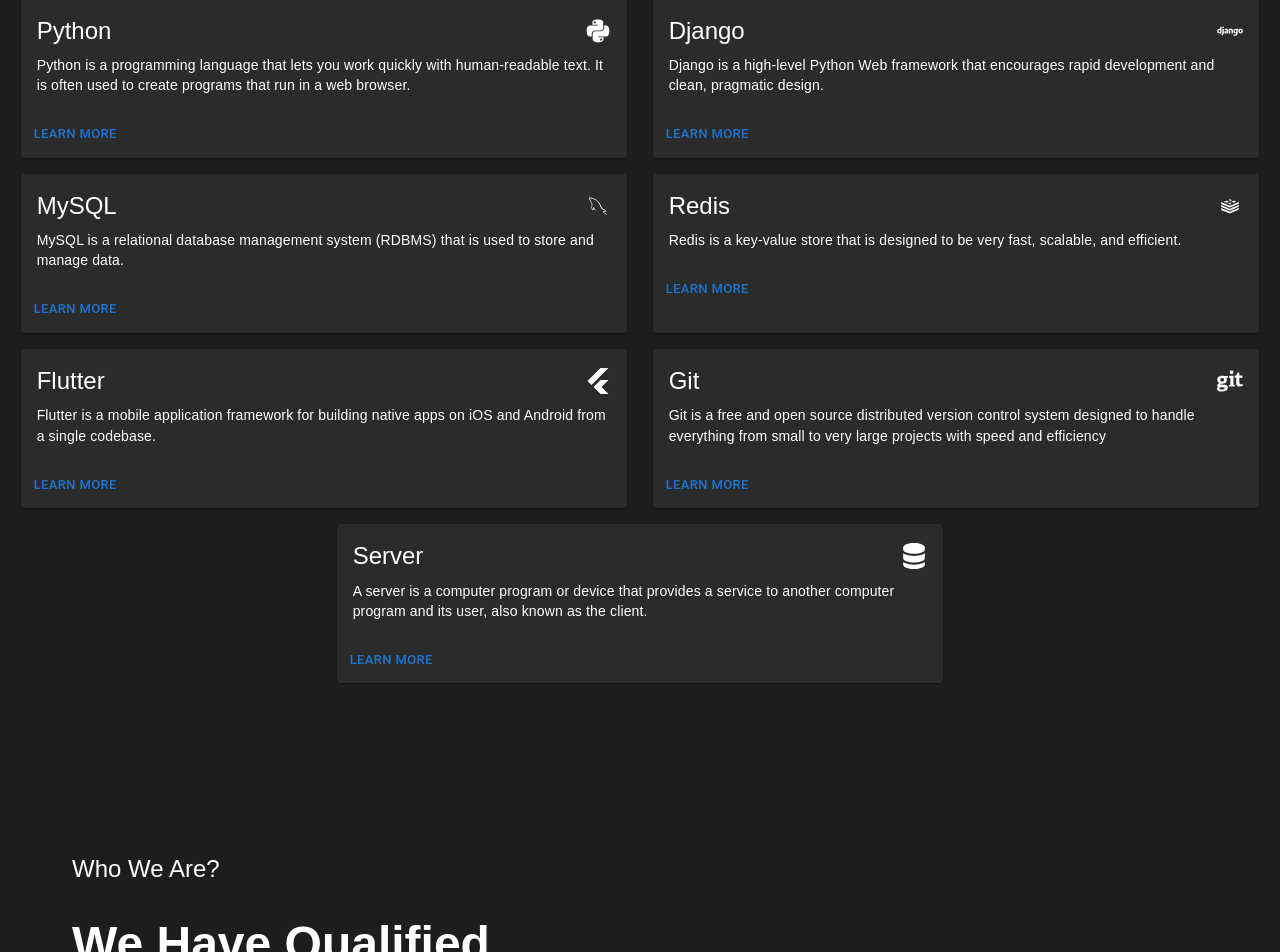
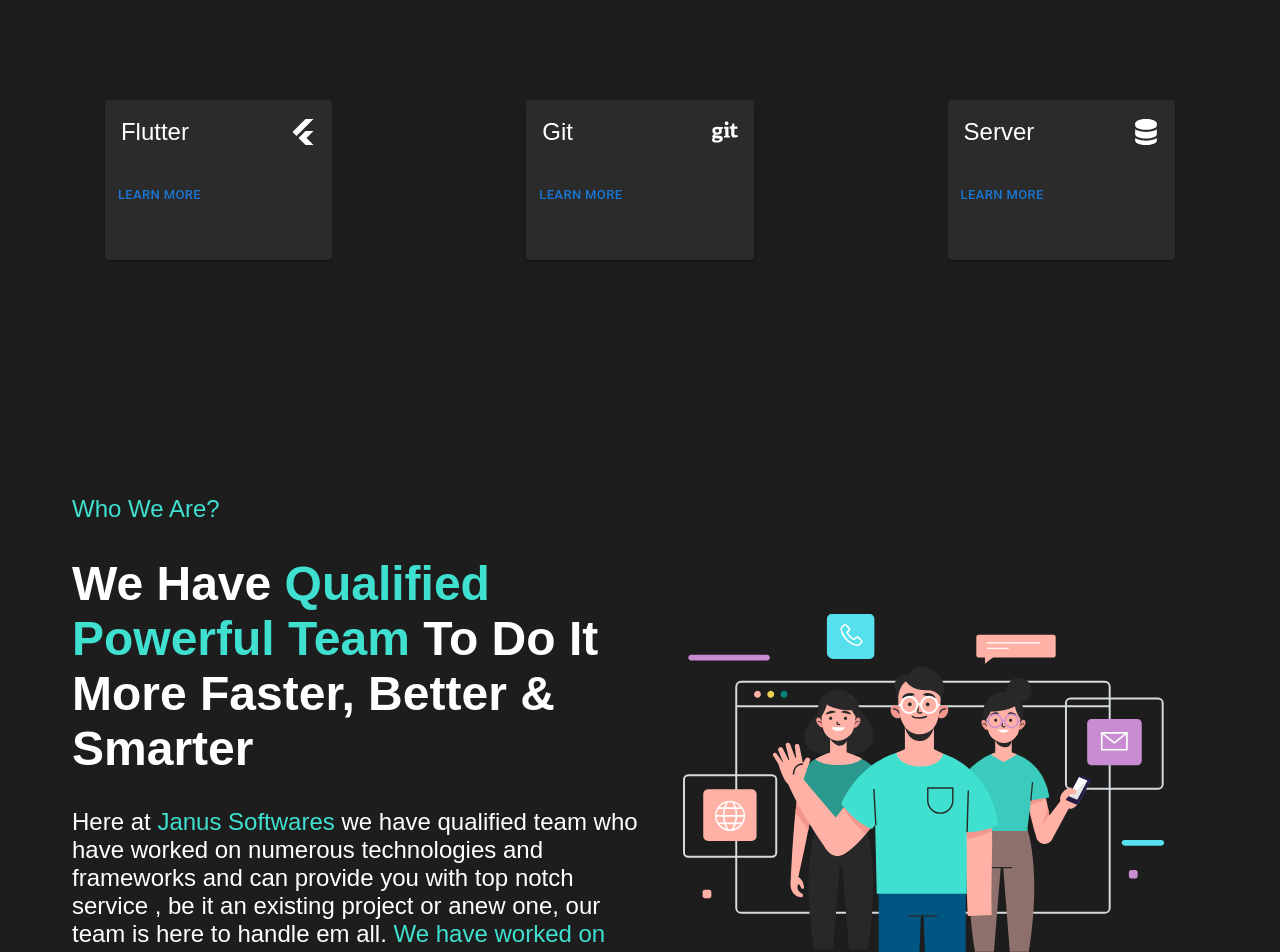
Before and after one commit to PAARTH2608/Janus-Demo, a React (Create React App) app: page / in a window 1280 px wide. Shown: the part 1245-2197 px from the top of the page. Built offline with nearby package versions, Linux system fonts and the light colour scheme.

Commit message:
add:updates

```diff
--- a/package.json
+++ b/package.json
@@ -13,6 +13,7 @@
     "react": "^18.2.0",
     "react-dom": "^18.2.0",
     "react-icons": "^4.4.0",
+    "react-router-dom": "^6.3.0",
     "react-scripts": "5.0.1",
     "styled-components": "^5.3.5",
     "web-vitals": "^2.1.4"
--- a/src/App.js
+++ b/src/App.js
@@ -4,14 +4,14 @@
 import Footer from './components/pages/Footer';
 import Home from './components/pages/Home';
 import Services from './components/pages/Services';
-import Technologies from './components/pages/Technologies';
+import Technology from './components/pages/Technology';
 
 function App() {
   return (
     <div className="App">
       <Header />
       <Home />
-      <Technologies />
+      <Technology />
       <AboutUs />
       <Services />
       <Footer />
--- a/src/components/page-components/DATA.js
+++ b/src/components/page-components/DATA.js
@@ -1,73 +1,57 @@
-import { FaReact, FaNodeJs, FaPython, FaGit } from 'react-icons/fa';
-import { DiDjango, DiMysql, DiRedis } from 'react-icons/di';
-import { SiFlutter } from 'react-icons/si';
-import { BsServer } from 'react-icons/bs';
+import { FaReact, FaNodeJs, FaPython, FaGit } from "react-icons/fa";
+import { DiDjango, DiMysql } from "react-icons/di";
+import { SiFlutter } from "react-icons/si";
+import { BsServer } from "react-icons/bs";
 
 const Data = [
   {
     id: 1,
-        name: 'React',
-        icon: <FaReact size={26}/>,
-        description: 'React is a JavaScript library for building user interfaces. It is maintained by Facebook and a community of individual developers and companies.',
-        url: 'https://reactjs.org/',
-
+    name: "React",
+    icon: <FaReact size={26} />,
+    url: "https://reactjs.org/",
   },
   {
     id: 2,
-        name: 'Node.js',
-        icon: <FaNodeJs size={26}/>,
-        description: 'Node.js is a JavaScript runtime built on Chrome\'s V8 JavaScript engine. It uses an event-driven, non-blocking I/O model that makes it efficient, perfect for data-intensive applications that run across distributed devices.',
-        url: 'https://nodejs.org/en/',
+    name: "Node.js",
+    icon: <FaNodeJs size={26} />,
+    url: "https://nodejs.org/en/",
   },
   {
     id: 3,
-        name: 'Python',
-        icon: <FaPython size={26}/>,
-        description: 'Python is a programming language that lets you work quickly with human-readable text. It is often used to create programs that run in a web browser.',
-        url: 'https://www.python.org/',
+    name: "Python",
+    icon: <FaPython size={26} />,
+    url: "https://www.python.org/",
   },
   {
     id: 4,
-        name: 'Django',
-        icon: <DiDjango size={26}/>,
-        description: 'Django is a high-level Python Web framework that encourages rapid development and clean, pragmatic design.',
-        url: 'https://www.djangoproject.com/',
+    name: "Django",
+    icon: <DiDjango size={26} />,
+    url: "https://www.djangoproject.com/",
   },
   {
     id: 5,
-        name: 'MySQL',
-        icon: <DiMysql size={26}/>,
-        description: 'MySQL is a relational database management system (RDBMS) that is used to store and manage data.',
-        url: 'https://www.mysql.com/',
+    name: "MySQL",
+    icon: <DiMysql size={26} />,
+    url: "https://www.mysql.com/",
   },
   {
     id: 6,
-        name: 'Redis',
-        icon: <DiRedis size={26}/>,
-        description: 'Redis is a key-value store that is designed to be very fast, scalable, and efficient.',
-        url: 'https://redis.io/',
+    name: "Flutter",
+    icon: <SiFlutter size={26} />,
+    url: "https://flutter.dev/",
   },
   {
     id: 7,
-        name: 'Flutter',
-        icon: <SiFlutter size={26}/>,
-        description: 'Flutter is a mobile application framework for building native apps on iOS and Android from a single codebase.',
-        url: 'https://flutter.dev/',
+    name: "Git",
+    icon: <FaGit size={26} />,
+    url: "https://git-scm.com/",
   },
   {
     id: 8,
-        name: 'Git',
-        icon: <FaGit size={26}/>,
-        description: 'Git is a free and open source distributed version control system designed to handle everything from small to very large projects with speed and efficiency',
-        url: 'https://git-scm.com/'
+    name: "Server",
+    icon: <BsServer size={26} />,
+    url: "https://www.server.com/",
   },
-    {
-        id: 9,
-        name: 'Server',
-        icon: <BsServer size={26}/>,
-        description: 'A server is a computer program or device that provides a service to another computer program and its user, also known as the client.',
-        url: 'https://www.server.com/'
-    }
-]
+];
 
 export default Data;
--- a/src/components/page-components/MediaCard.js
+++ b/src/components/page-components/MediaCard.js
@@ -11,14 +11,16 @@
   }
   const styles1 = {
     backgroundColor: "#2b2b2b",
-    marginBottom: "2rem",
-    width: "48%",
+    height: "20vh",
+    width: "18%",
     margin: "0.5rem 0.5rem",
     "@media (max-width: 900px)": {
-      maxWidth: "49%",
+      width: "38%",
+      height: "10vh",
     },
     "@media (max-width: 650px)": {
       width: "45%",
+      height: "15vh",
     }
   }
   return (
--- a/src/components/pages/AboutUs.js
+++ b/src/components/pages/AboutUs.js
@@ -47,7 +47,7 @@
   @media (max-width: 1200px) {
     font-size: 1.6rem;
   }
-  @media (max-width: 650px){
+  @media (max-width: 650px) {
     font-size: 1rem;
   }
 `;
@@ -59,7 +59,7 @@
   @media (max-width: 1200px) {
     font-size: 3rem;
   }
-  @media (max-width: 650px){
+  @media (max-width: 650px) {
     font-size: 1.5rem;
   }
 `;
@@ -89,24 +89,33 @@
     width: 100%;
   }
 `;
+const Color = styled.span`
+  color: turquoise;
+`;
 
 const AboutUs = () => {
   return (
     <MainDiv>
       <LeftDiv>
-        <MediumText>Who We Are?</MediumText>
+        <MediumText>
+          <Color>Who We Are?</Color>
+        </MediumText>
         <LargeText>
-          We Have Qualified Powerful Team To Do It More Faster, Better & Smarter
+          We Have <Color>Qualified Powerful Team</Color> To Do It More Faster,
+          Better & Smarter
         </LargeText>
         <MediumText>
-          Here at Janus Softwares we have qualified team who have worked on
-          numerous technologies and frameworks and can provide you with top
-          notch service , be it an existing project or anew one, our team is
-          here to handle em all. We have worked on various technologies and have
-          provided our clients the best work they can think of, our team has the
-          best approach in finding solutions to various problems and creating
-          the art that may serve our clients and take their business to the next
-          level.
+          Here at <Color>Janus Softwares</Color> we have qualified team who have
+          worked on numerous technologies and frameworks and can provide you
+          with top notch service , be it an existing project or anew one, our
+          team is here to handle em all.{" "}
+          <Color>
+            We have worked on various technologies and have provided our clients
+            the best work they can think of
+          </Color>
+          , our team has the best approach in finding solutions to various
+          problems and creating the art that may serve our clients and take
+          their business to the next level.
         </MediumText>
       </LeftDiv>
       <RightDiv>
--- a/src/components/pages/Footer.js
+++ b/src/components/pages/Footer.js
@@ -104,24 +104,29 @@
 const Color = styled.span`
   color: turquoise;
 `;
+const ImageDiv = styled.div`
+  height: 70%;
+  width: 25%;
+  display: flex;
+  justify-content: center;
+  align-items: center;
+  margin-top: 1rem;
+
+  @media (max-width: 1200px) {
+    height: 80%;
+    width: 50%;
+  }
+  @media (max-width: 650px) {
+    height: 50%;
+    width: 65%;
+  }
+`;
+const ImageStyle = styled.img`
+  height: 100%;
+  width: 100%;
+`;
+
 const Footer = () => {
-  const styles = {
-    height: "150px",
-    width: "35%",
-    "@media (max-width: 650px)": {
-      height: "100px",
-      width: "100%",
-    },
-  };
-  const styles2 = {
-    "@media (max-width: 650px)": {
-      height: "100%",
-      width: "0%",
-      display: "flex",
-      alignItems: "center",
-      justifyContent: "center",
-    },
-  };
   const aStyle = {
     textDecoration: "none",
   };
@@ -129,9 +134,9 @@
     <MainDiv>
       <Helper>
         <Left>
-          <div style={styles2}>
-            <img src={Image} style={styles} alt="img" />
-          </div>
+          <ImageDiv>
+            <ImageStyle src={Image} alt="img" />
+          </ImageDiv>
           Janus <Color>&nbsp;Softwares&nbsp;</Color> is a tech company with a
           mission to help companies extend their business with the help of
           technology. Founded in 2021, we have satisfied all our clients.
@@ -145,9 +150,9 @@
             style={aStyle}
           >
             <P>
-              Address <BiMap /> - Registered Office – Janus Softwares – 104/105,
+              <Color>Address <BiMap /> - Registered Office – Janus Softwares – 104/105,
               A Wing, Manas Residency, Veer Savarkar Marg, Teen Petrol Pump,
-              Thane(W), Maharashtra, India – 400602
+              Thane(W), Maharashtra, India – 400602</Color>
             </P>
           </a>
           <Heading>Contact</Heading>
@@ -156,18 +161,18 @@
           </P>
           <Span>
             <a href="https://wa.me/9029050299" target="_blank" rel="noreferrer">
-              <FaWhatsapp className="contact" size={26} color="white" />{" "}
+              <FaWhatsapp className="contact" size={26} color="turquoise" />{" "}
             </a>
             <a
               href="mailto: anil@aummetals.com"
               target="_blank"
               rel="noreferrer"
             >
-              <AiOutlineMail className="contact" size={26} color="white" />{" "}
+              <AiOutlineMail className="contact" size={26} color="turquoise" />{" "}
             </a>
             <a href="tel:+919029050299" target="_blank" rel="noreferrer">
               {" "}
-              <FiPhoneCall className="contact" size={26} color="white" />{" "}
+              <FiPhoneCall className="contact" size={26} color="turquoise" />{" "}
             </a>
           </Span>
         </Right>
--- a/src/components/pages/Technologies.js
+++ b/src/components/pages/Technology.js
@@ -3,7 +3,7 @@
 import Cards from "../page-components/Cards";
 
 const MainDiv = styled.div`
-  height: 145vh;
+  height: 100vh;
   width: 100%;
   display: flex;
   flex-direction: column;
@@ -12,12 +12,11 @@
 
   @media (max-width: 900px) {
     margin-top: 3rem;
-    height: 110vh;
+    height: auto;
   }
   @media (max-width: 650px) {
     align-items: flex-start;
     padding-top: 2rem;
-    height: 200vh;
   }
 `;
 const MainHeading = styled.h1`
@@ -25,6 +24,7 @@
   font-size: 5rem;
   margin: 0;
   font-family: "Lora", sans-serif;
+  margin-bottom: 1rem;
 
   @media (max-width: 1200px) {
     font-size: 3rem;
--- a/src/index.js
+++ b/src/index.js
@@ -1,10 +1,13 @@
 import React from 'react';
 import ReactDOM from 'react-dom/client';
 import App from './App';
+import { BrowserRouter } from 'react-router-dom';
 
 const root = ReactDOM.createRoot(document.getElementById('root'));
 root.render(
   <React.StrictMode>
+    <BrowserRouter>
     <App />
+    </BrowserRouter>
   </React.StrictMode>
 );
```
Also changed, not shown: src/components/globals/Header.js (+16 -6 lines), 1 other file (tests, documents, lock files or other folders). Lines whose indentation alone changed are shown as unchanged.
